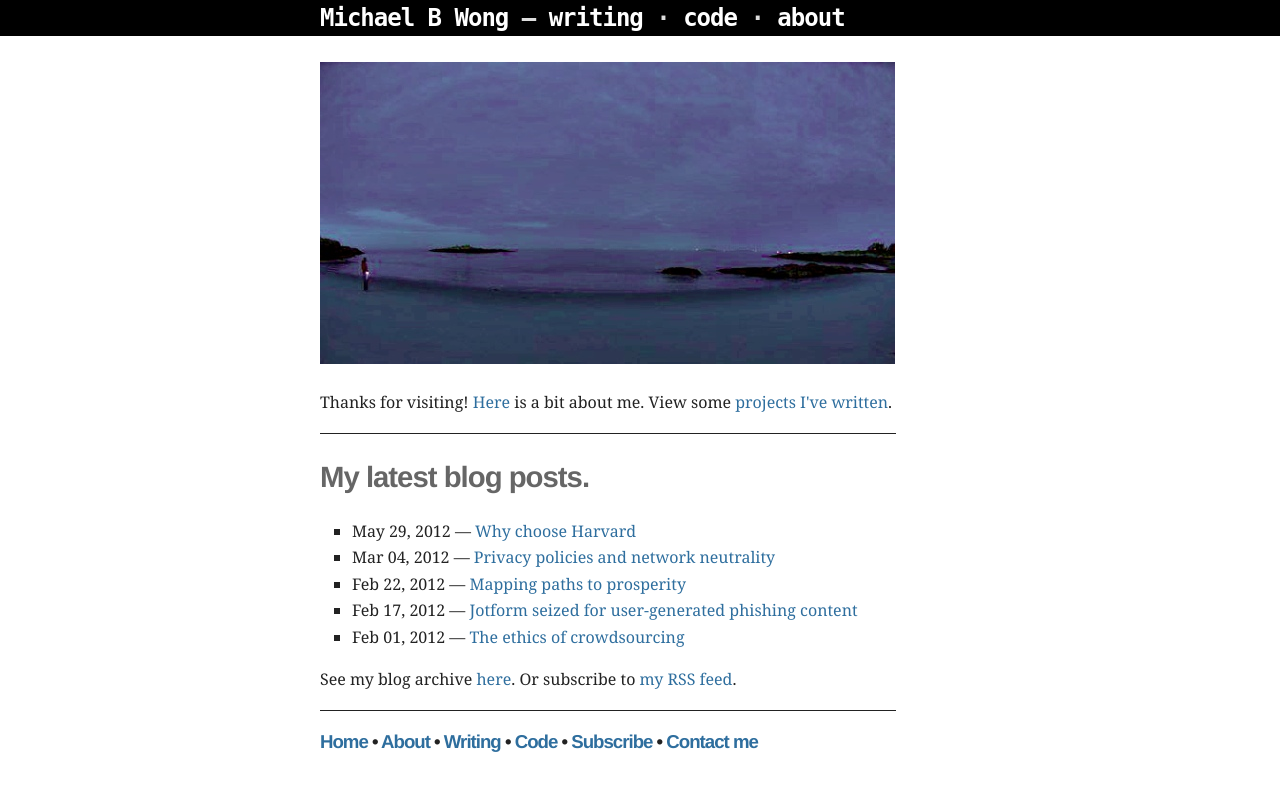
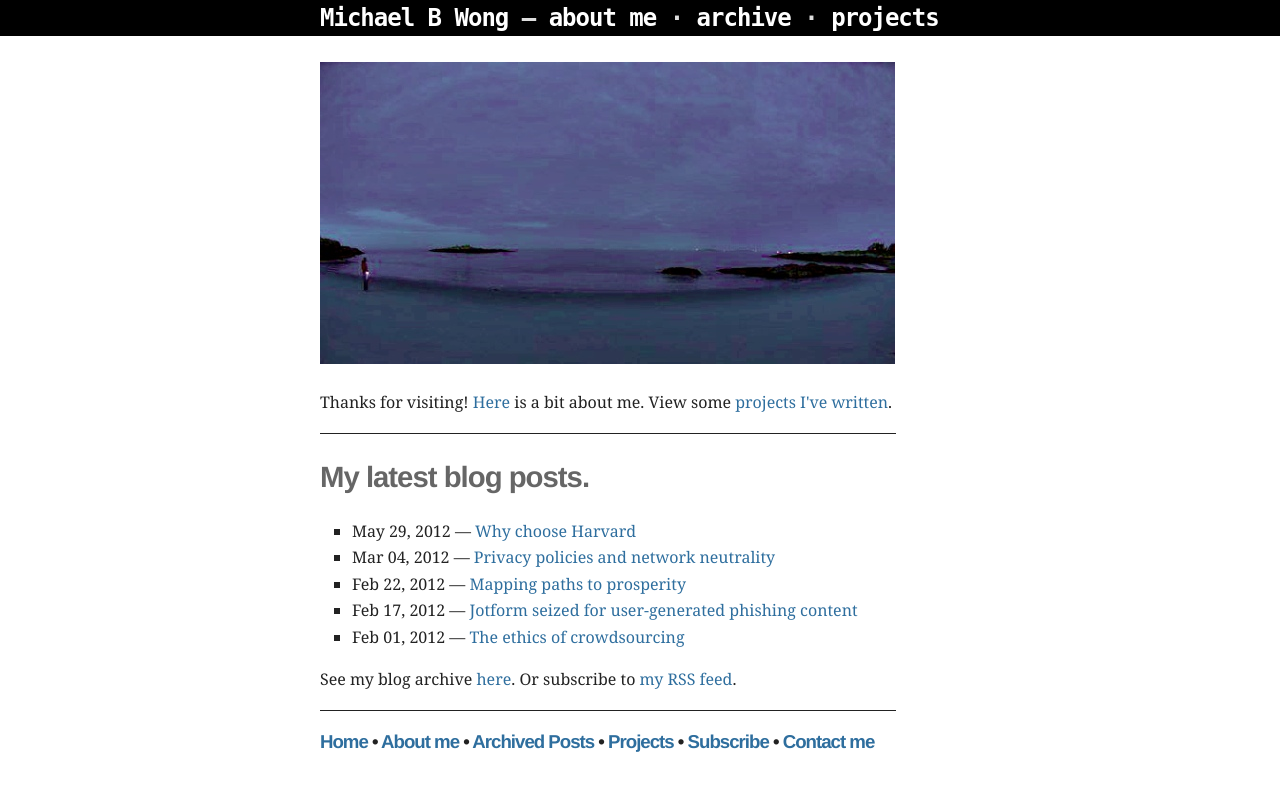
Before and after one commit to mbwong/mbwong.github.com, a Jekyll site: the page built from index.html, in a window 1280 px wide. Shown: the top 791 px of the page. Built offline with Jekyll 4.4.1, drawn with Linux system fonts in a browser that asks for light colours.

Commit message:
edits to header/footer

```diff
--- a/_layouts/default.html
+++ b/_layouts/default.html
@@ -17,18 +17,18 @@
     <header>
       <h1 id="title">
         <a href="/" title="Home">Michael B Wong</a> &mdash;
-        <a href="/archive.html" title="Archive">writing</a> &middot;
-        <a href="/projects.html">code</a> &middot;
-        <a href="/about.html">about</a>
+        <a href="/about.html">about me</a> &middot;
+        <a href="/archive.html" title="Archive">archive</a> &middot;
+        <a href="/projects.html">projects</a>
       </h1>
     </header>
     <div id="wrapper">
       {{ content }}
       <footer id="footer">
         <a href="/" title="Home">Home</a> &bull;
-        <a href="/about.html" title="About the author and site">About</a> &bull;
-        <a href="/archive.html" title="Archived writing">Writing</a> &bull;
-        <a href="/projects.html" title="Projects">Code</a> &bull;
+        <a href="/about.html" title="About the author and site">About me</a> &bull;
+        <a href="/archive.html" title="Archived writing">Archived Posts</a> &bull;
+        <a href="/projects.html" title="Projects">Projects</a> &bull;
         <a href="http://feeds.feedburner.com/MichaelBWong" title="Feed">Subscribe</a> &bull;
         <a href="/about.html#contact" title="Contact me">Contact me</a>
       </footer>
```
